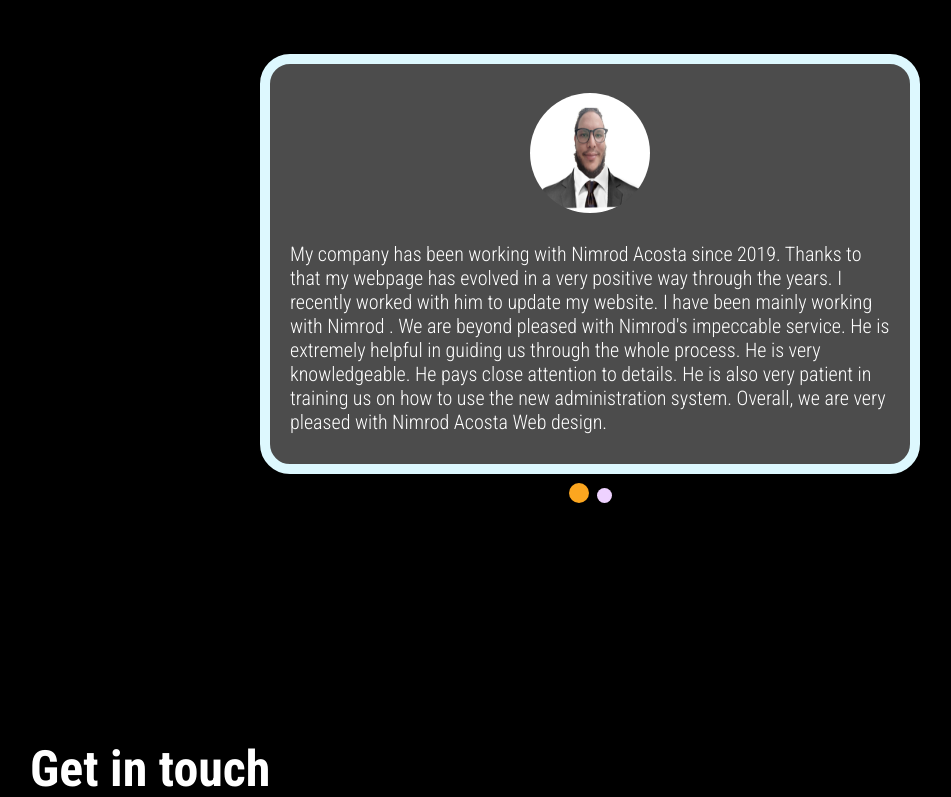
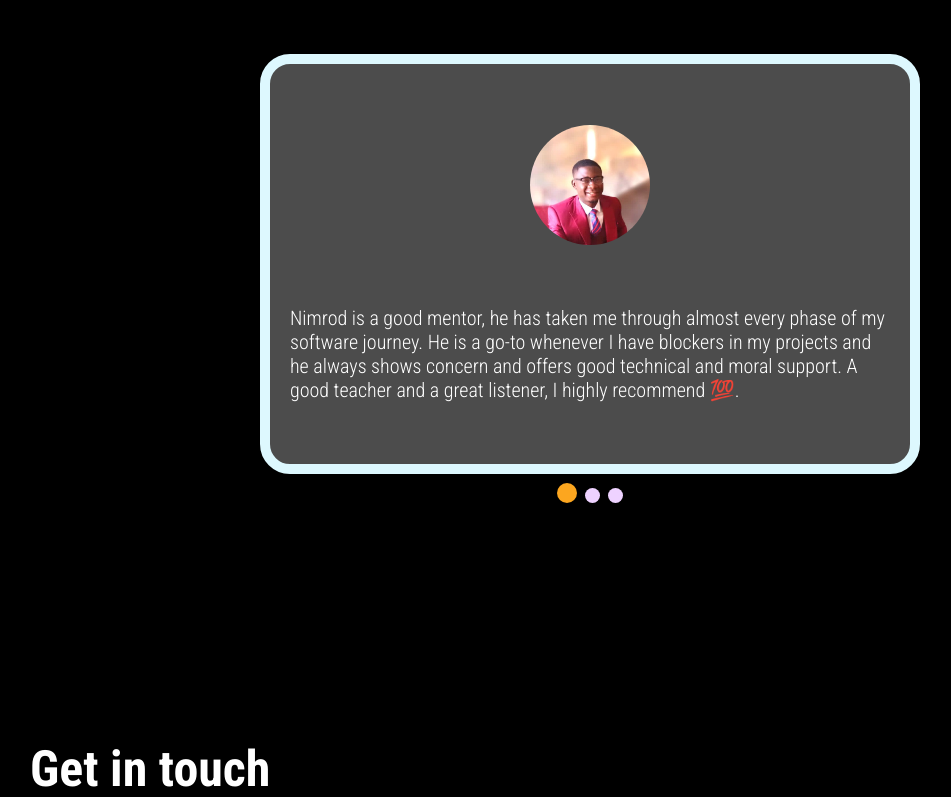
Before and after one commit to nimplay/react-portfolio, a React (Create React App) app: page / in a window 1280 px wide. Shown: the part 4240-5037 px from the top of the page, without its empty margins (50-1001 px from the left). Built offline with nearby package versions, Linux system fonts and the light colour scheme.

Commit message:
add client testimonies

```diff
--- a/src/components/testimonials/Testimonials.jsx
+++ b/src/components/testimonials/Testimonials.jsx
@@ -6,6 +6,7 @@ import 'swiper/css';
 import "swiper/css/pagination";
 import David from '../../img/david.jpeg'
 import Mirwil from '../../img/mirwil.jpeg'
+import John from '../../img/john.jpeg'
 import { themeContext } from '../../Context';
 import { useContext } from 'react';
 
@@ -15,12 +16,16 @@ const Testimonials = () => {
   const darkMode = theme.state.darkMode;
   const client = [
     {
-      img : David,
-      review : "My company has been working with Nimrod Acosta since 2019.  Thanks to that my webpage has evolved in a very positive way through the years. I recently worked with him to update my website. I have been mainly working with Nimrod . We are beyond pleased with Nimrod's impeccable service. He is extremely helpful in guiding us through the whole process. He is very knowledgeable. He pays close attention to details. He is also very patient in training us on how to use the new administration system. Overall, we are very pleased with Nimrod Acosta Web design.",
+      img : John,
+      review : "Nimrod is a good mentor, he has taken me through almost every phase of my software journey. He is a go-to whenever I have blockers in my projects and he always shows concern and offers good technical and moral support. A good teacher and a great listener, I highly recommend 💯.",
     },
     {
       img: Mirwil,
       review : "The reliable services of Mr. Nimrod Acosta are vital in my business as an illustrator.  Delegating all the technical (and sometimes tedious for me!) aspects of maintaining my website and online store is a relief, as it allows me to stay focused on my creative work, knowing that everything is in order.",
+    },
+    {
+      img : David,
+      review : "My company has been working with Nimrod Acosta since 2019.  Thanks to that my webpage has evolved in a very positive way through the years. I recently worked with him to update my website. I have been mainly working with Nimrod . We are beyond pleased with Nimrod's impeccable service. He is extremely helpful in guiding us through the whole process. He is very knowledgeable. He pays close attention to details. He is also very patient in training us on how to use the new administration system. Overall, we are very pleased with Nimrod Acosta Web design.",
     }
   ];
 
```
Also changed, not shown: src/img/john.jpeg (added).
